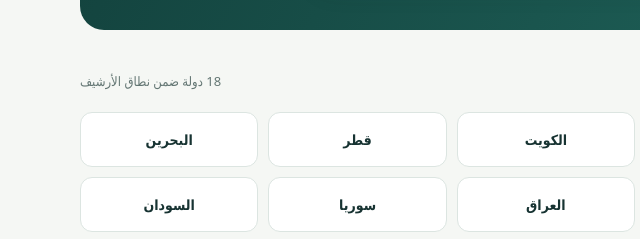
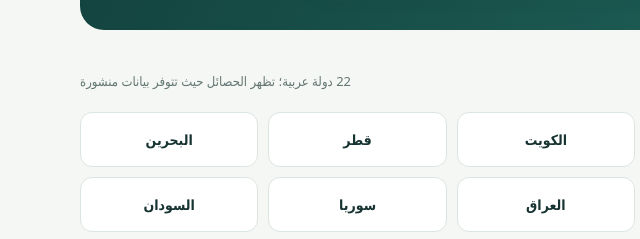
Before and after one commit to omarghazi85-creator/trend, a website: page public/index.html in a window 1280 px wide. Shown: the part 484-723 px from the top of the page, 0-640 px from the left. Drawn offline with Linux system fonts and the light colour scheme; no server answers.

Commit message:
Guard shadow snapshots and align 22-country archive: public/index.html

```diff
--- a/public/index.html
+++ b/public/index.html
@@ -14,7 +14,7 @@
 <header class="topbar"><div class="wrap top-inner"><a class="brand" href="https://arabiatrend.com/" aria-label="موقع الترند العربي"><span class="brand-mark">ع</span><span>الترند <b>العربي</b><small>واجهة الرواج التجريبية</small></span></a><nav aria-label="القائمة الرئيسية"><a href="https://arabiatrend.com/">الرئيسية</a><a href="https://arabiatrend.com/arab-trends-now">الترند الآن</a><a href="https://arabiatrend.com/trend-archive/">الأرشيف الأصلي</a></nav></div></header>
 <main class="wrap">
 <section class="hero"><p class="eyebrow">الترند العربي الآن</p><h1>نبض ما يبحث عنه العالم العربي</h1><p class="lead">اكتشف حصائل الرواج المنشورة، وانتقل إلى الدولة أو ابحث داخل الأرشيف. لا نعرض نتائج غير مؤكدة على أنها رواج مباشر.</p><div class="search-panel"><label for="query">ابحث في عناوين الحصائل</label><div class="search-row"><input id="query" type="search" placeholder="كلمة مفتاحية أو اسم دولة" autocomplete="off"><button id="searchBtn" type="button">بحث</button></div><details class="advanced"><summary>بحث تفصيلي</summary><div class="form-grid"><label>الدولة<select id="countrySelect"><option value="">جميع الدول</option></select></label><label>نوع الحصيلة<select id="typeSelect"><option value="">جميع المواد</option><option value="search">كلمات البحث</option><option value="music">الأغاني</option><option value="weekly">حصيلة أسبوعية</option><option value="topic">ملف موضوع</option></select></label></div></details></div></section>
-<section class="section"><div class="section-head"><h2>الدول العربية</h2><span>18 دولة ضمن نطاق الأرشيف</span></div><div id="countries" class="countries" aria-label="اختيار الدولة"></div></section>
+<section class="section"><div class="section-head"><h2>الدول العربية</h2><span>22 دولة عربية؛ تظهر الحصائل حيث تتوفر بيانات منشورة</span></div><div id="countries" class="countries" aria-label="اختيار الدولة"></div></section>
 <section class="section"><div class="section-head"><h2>أحدث الحصائل المنشورة</h2><a class="minor-link" href="https://arabiatrend.com/trend-archive/">استعراض الأرشيف كاملًا</a></div><p class="notice" id="status" role="status" aria-live="polite">يجري تحميل النتائج العامة المتاحة...</p><div id="results" class="results"></div><div class="bottom-action"><button id="loadMore" type="button" disabled>تحميل المزيد من الأرشيف</button></div><div class="bottom-action"><a href="https://arabiatrend.com/trend-archive/">فتح الأرشيف الأصلي</a></div></section>
 </main><footer><div class="wrap footer-inner"><span>الترند العربي — نسخة واجهة تجريبية مستقلة</span><span>البيانات من الأرشيف المنشور، وليست بثًا مباشرًا</span></div></footer>
 </body></html>
```
